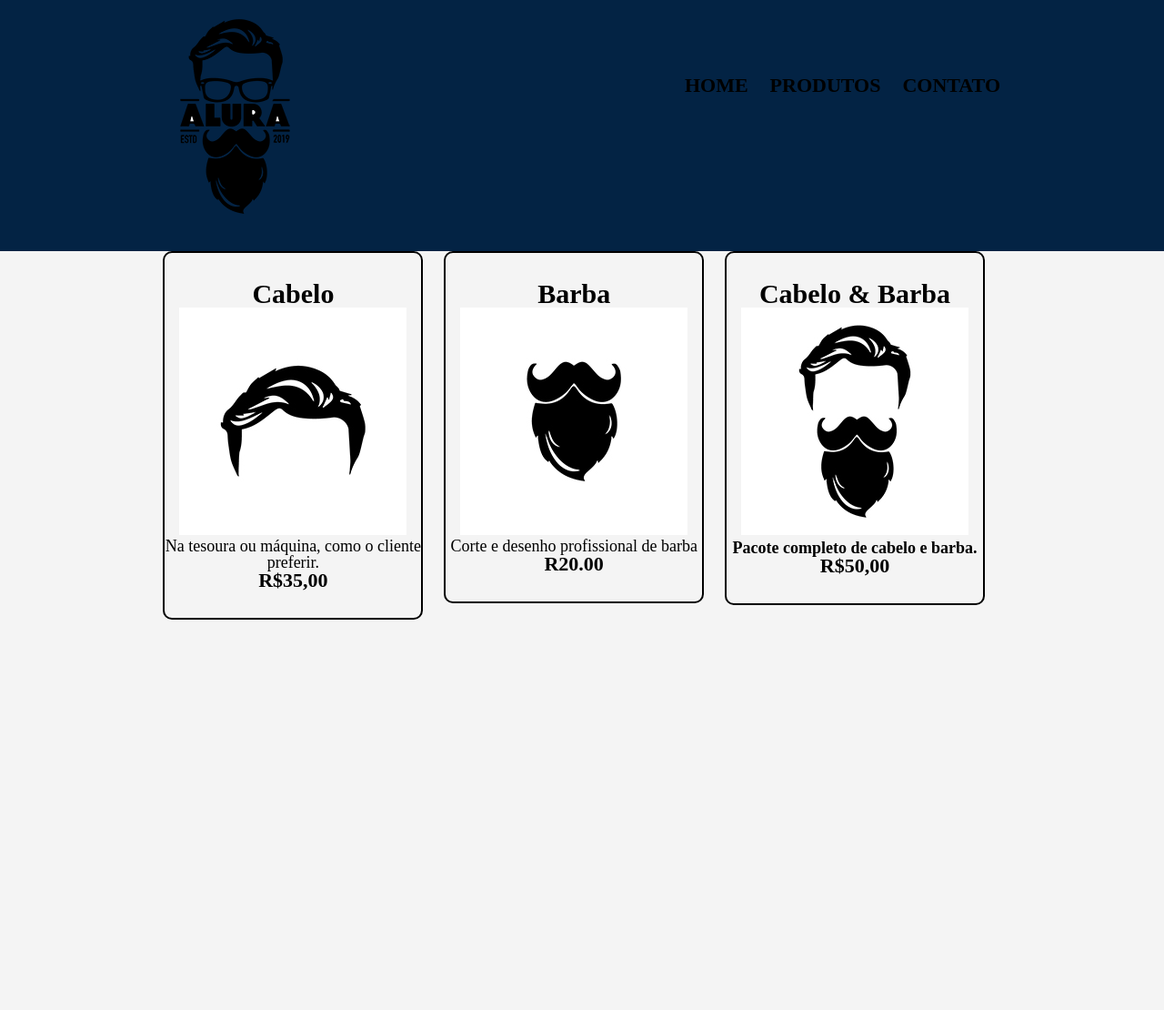
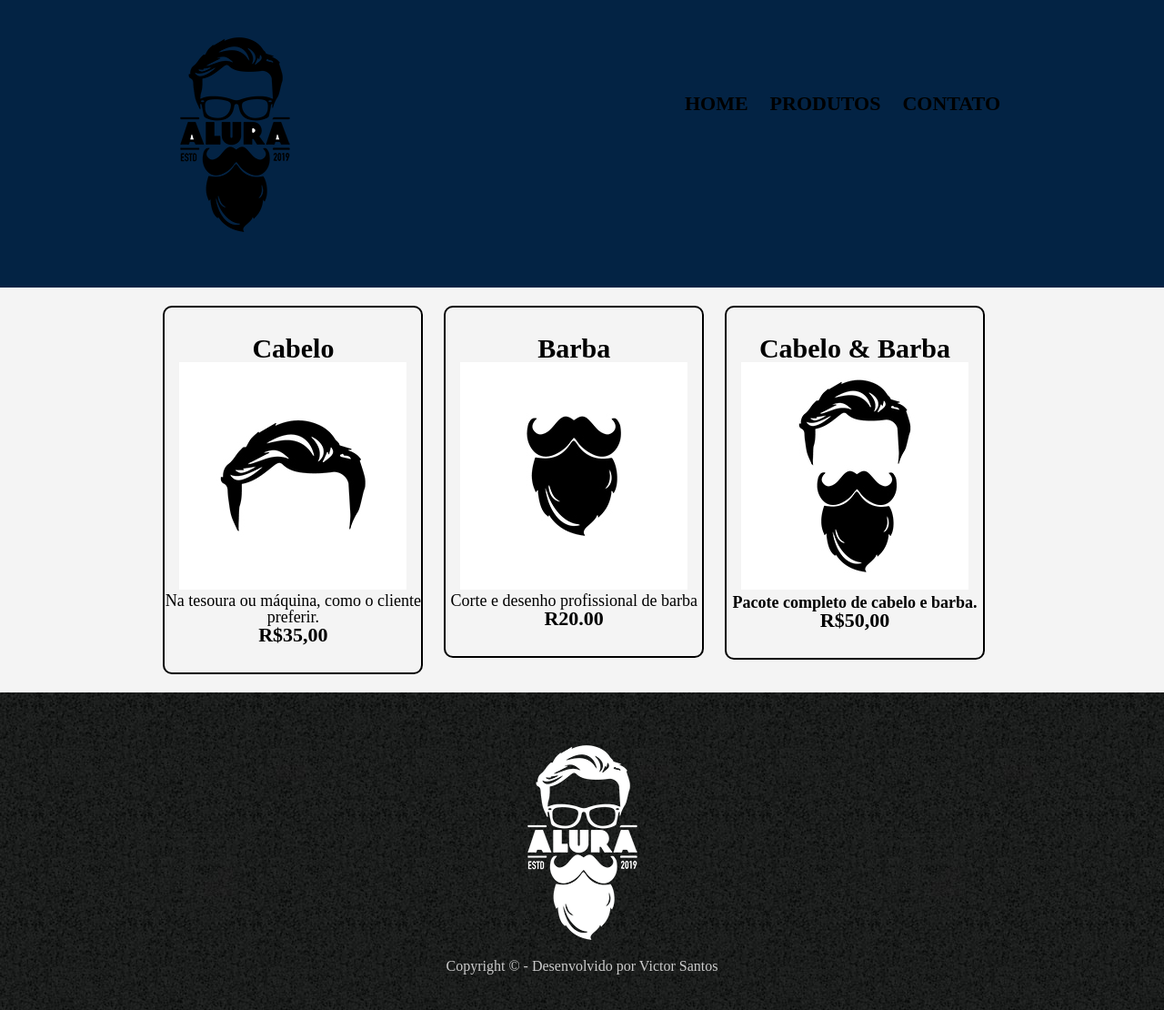
Before and after one commit to VictorHMachadoSantos/2front23, a plain HTML site: page produtos.html in a window 1280 px wide. Shown: the part 17-1127 px from the top of the page at 91% size. Before the commit the page ends 800 px from the top, so only its background shows below. Drawn offline with Linux system fonts and the light colour scheme; files that its build step writes are made by us from their sources.

Commit message:
Add files via upload

```diff
--- a/produtos.css
+++ b/produtos.css
@@ -24,6 +24,7 @@ header{
 .content{
 	width: 940px;
 	margin: 0 auto;
+	padding: 20px;
 }
 nav{
 	float:right;
@@ -60,3 +61,10 @@ nav{
 .produtos li:hover h2 {
 	font-size: 35px;
 }
+
+footer {
+	text-align: center;
+	color: #ccc;
+	background: url("imagens/bg.jpg");
+	padding: 40px 0;
+}
--- a/produtos.html
+++ b/produtos.html
@@ -43,5 +43,9 @@
 			<p class="preco">R$50,00</p>
 		</li>
 	</main>
+	<footer>
+		<img src="imagens/logo-branco.png" alt="">
+		<p>Copyright &copy; - Desenvolvido por <b>Victor Santos</b></p>
+	</footer>
 </body>
 </html>
```
